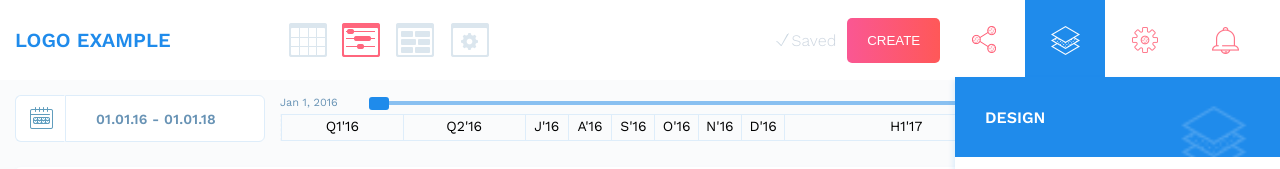
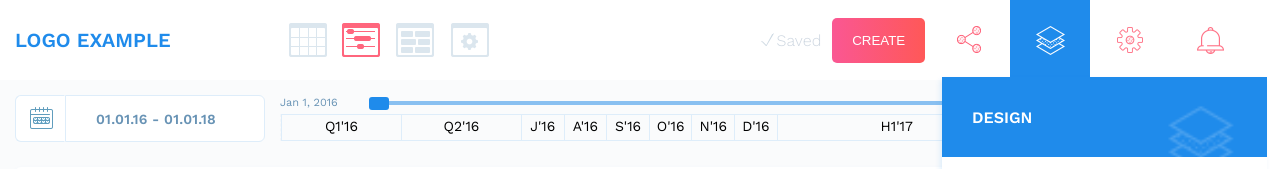
Before and after one commit to oleg88mo/dashboard, a plain HTML site: page index.html in a window 1280 px wide. Both pictures are taken after a click on the button 1065 px from the left and 40 px from the top of the page. Shown: the top 169 px of the page. Drawn offline with nearby package versions, Linux system fonts and the light colour scheme.

Commit message:
change position dropdown menu

```diff
--- a/css/main.scss
+++ b/css/main.scss
@@ -8,7 +8,10 @@ html, body {
     weight: 400;
   }
 }
-
+body.on{
+  overflow: hidden;
+  padding-right: 15px;
+}
 .relative {
   position: relative;
 }
@@ -391,6 +394,7 @@ section.section-on-top {
       background-color: $color-top-line;
       width: 92%;
       display: inline-block;
+      z-index: 1;
       &:before, &:after {
         content: '';
         background-color: $blue;
@@ -413,7 +417,7 @@ section.section-on-top {
       display: inline-block;
       position: absolute;
       top: 0;
-      z-index: -1;
+      z-index: 0;
       width: 100%;
     }
 
@@ -542,7 +546,7 @@ section.section-on-top {
   .dropdown.__design {
     section {
       width: 325px;
-      left: -70px;
+      left: -68px;
     }
     .dropdown--title:before {
       content: '';
--- a/index.html
+++ b/index.html
@@ -568,11 +568,12 @@
     function toggle_dropdown(_this) {
         $(_this).siblings('.dropdown').toggleClass('on');
 
-
         if ($(_this).hasClass('on')) {
             $(_this).removeClass('on');
+            $('body').removeClass('on');
         } else {
             $(_this).addClass('on');
+            $('body').addClass('on');
         }
     }
 
@@ -585,6 +586,7 @@
             if ($('.dropdown, .btn_toggle_dropdown').is(":visible")) {
                 $('.dropdown').removeClass('on');
                 $('.btn_toggle_dropdown').removeClass('on');
+                $('body').removeClass('on');
             }
         }
     });
```
Also changed, not shown: css/main.css, 1 other file.
